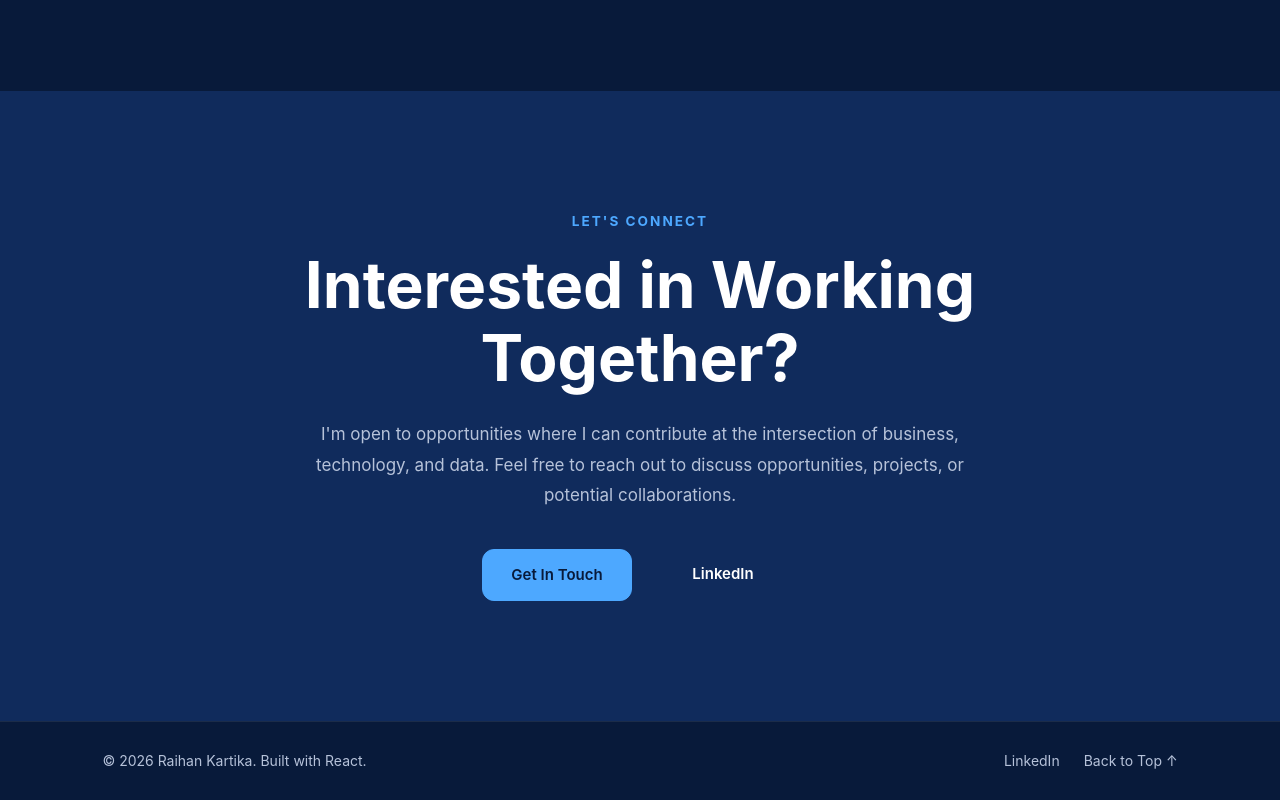
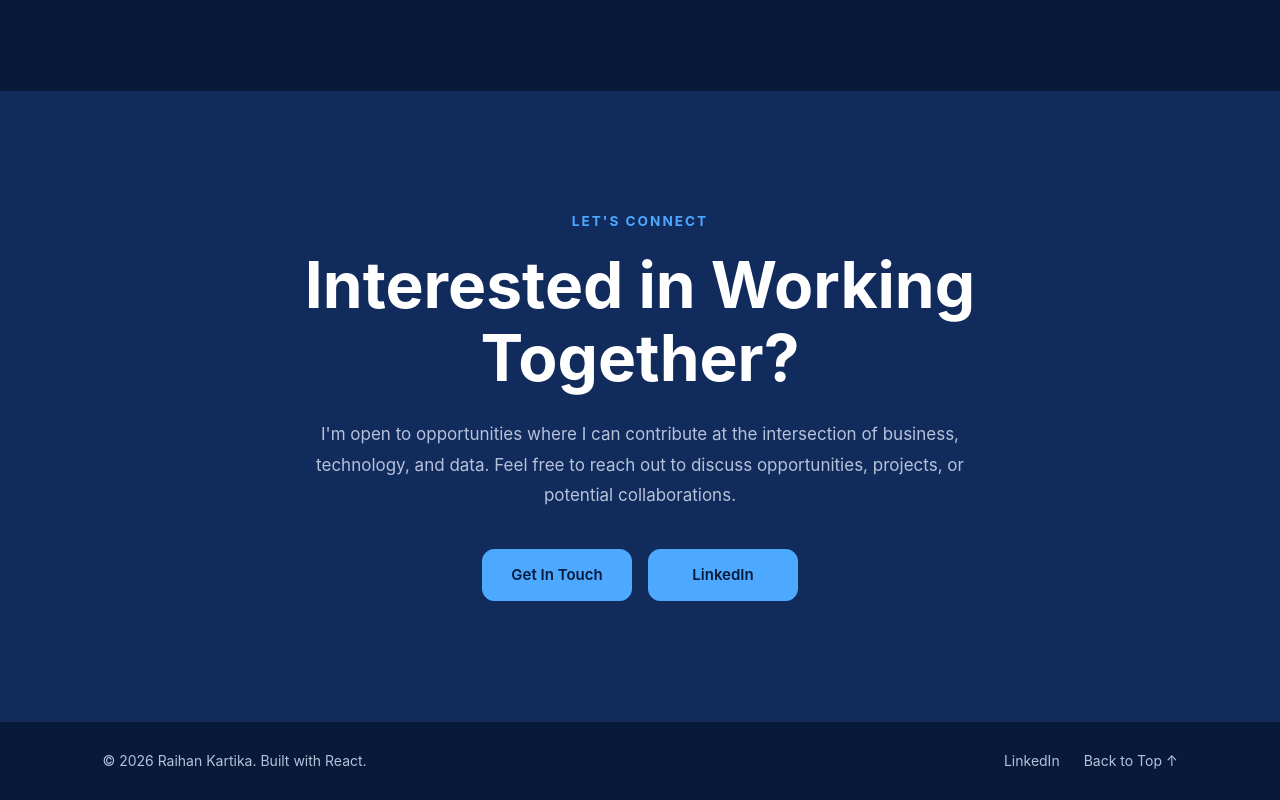
Before and after one commit to eRKa24/RaihanKartika.github.io, a React (Vite) app: page / in a window 1280 px wide. Shown: the part 4750-5550 px from the top of the page. Built offline with nearby package versions, Linux system fonts and the light colour scheme.

Commit message:
Update portfolio

```diff
--- a/src/component/Contact.jsx
+++ b/src/component/Contact.jsx
@@ -17,7 +17,7 @@ function Contact() {
 
         <div className="contact-actions">
           <a
-            href="raihankartika@gmail.com"
+            href="mailto:raihankartika@gmail.com"
             className="contact-primary"
           >
             Get In Touch
@@ -27,7 +27,7 @@ function Contact() {
             href="https://www.linkedin.com/in/raihan-kartika-55699a1ba/"
             target="_blank"
             rel="noopener noreferrer"
-            className="ccontact-primary"
+            className="contact-primary"
           >
             LinkedIn
           </a>
```
